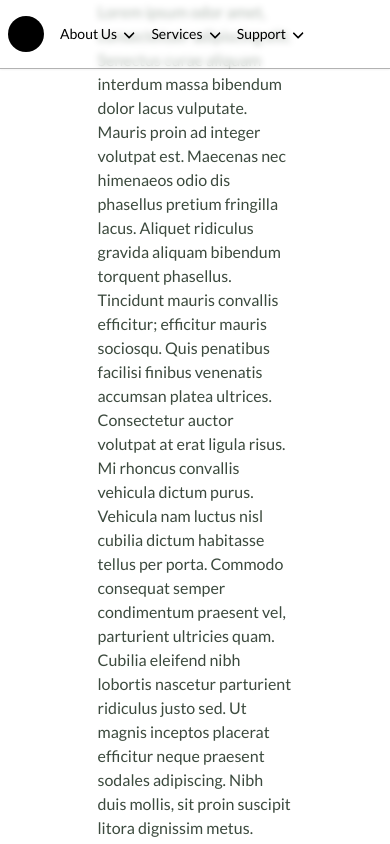
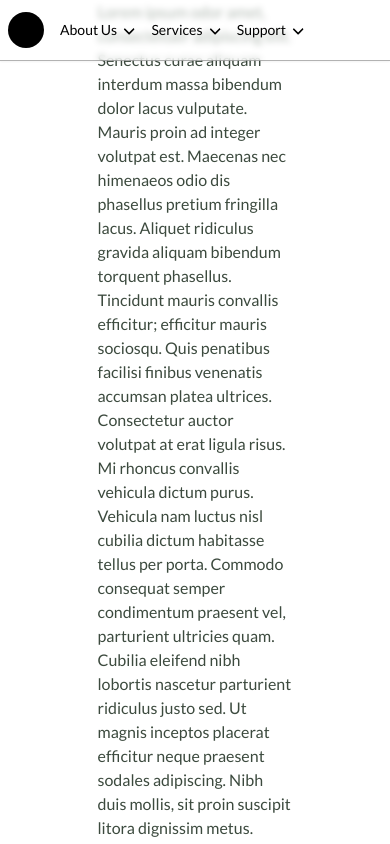
Before and after one commit to onatustun/graded-unit, a Next.js app: page / in a window 390 px wide. Shown: the top 844 px of the page. Built offline with nearby package versions, Linux system fonts and the light colour scheme.

Commit message:
mobile nav padding

```diff
--- a/components/layouts/Header.tsx
+++ b/components/layouts/Header.tsx
@@ -14,7 +14,7 @@ import { faArrowRight } from "@fortawesome/free-solid-svg-icons";
 export function Header() {
   return (
     <header className="fixed w-full flex justify-center items-center backdrop-saturate-[150%] bg-white/60 backdrop-blur-[3px] z-100 border-b-[1px] shadow-sm border-black/30 lg:px-6 lg:py-1">
-      <nav className="flex items-center w-full gap-4 md:gap-6 relative py-4 px-2 md:px-8 lg:w-fit lg:gap-20">
+      <nav className="flex items-center w-full gap-4 md:gap-6 relative max-[550px]:py-3 py-4 px-2 md:px-8 lg:w-fit lg:gap-20">
         <Link href="/" className="lg:mr-0 flex gap-2 items-center">
           <div className="aspect-square bg-black h-[36px] rounded-full"></div>
 
```
